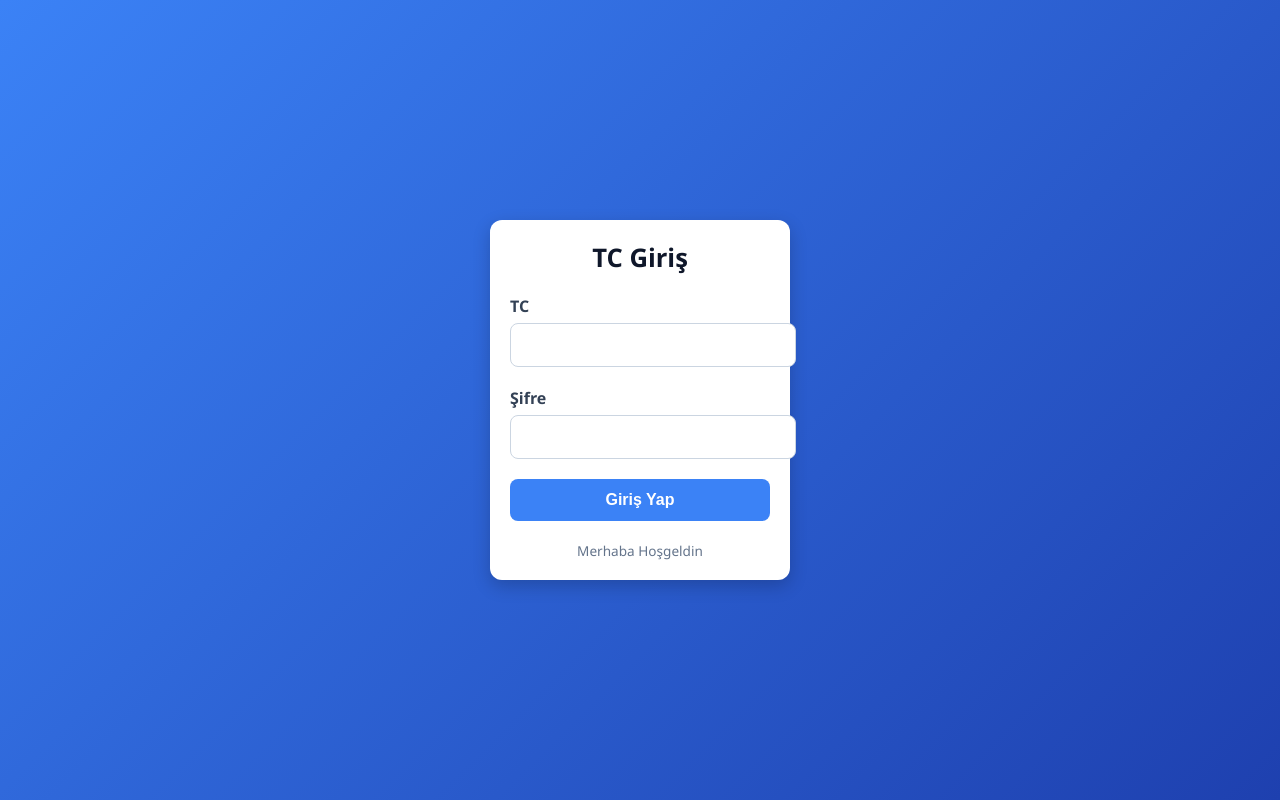
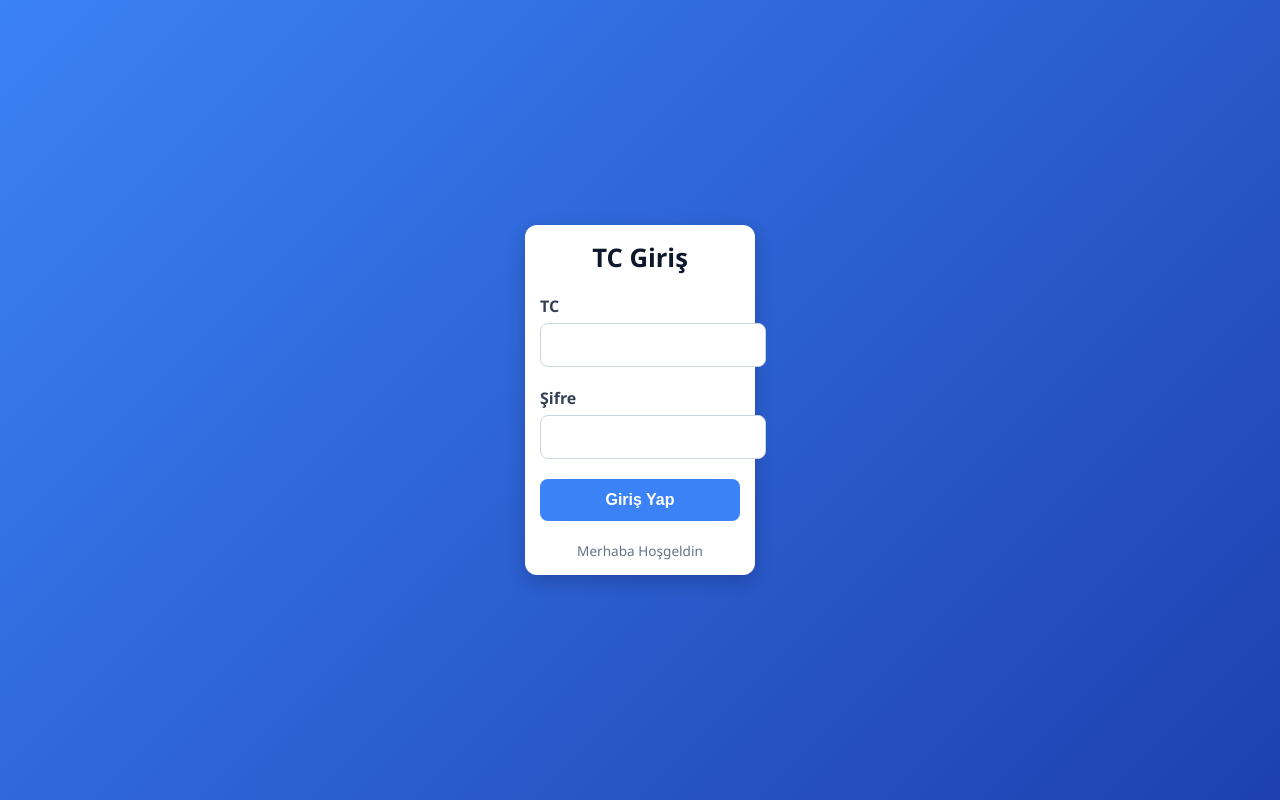
Before and after one commit to borancakirrrx/oyun-giris-site, a website: page public/index.html in a window 1280 px wide. Drawn offline with Linux system fonts and the light colour scheme.

Commit message:
Update index.html

```diff
--- a/public/index.html
+++ b/public/index.html
@@ -20,8 +20,8 @@ body {
   /* Kart */
 .login-box {
   background: #ffffff;
-  width: 260px;       /* Önceden 360px idi, küçültüldü */
-  padding: 20px;      /* Önceden 40px idi */
+  width: 200px;       /* Önceden 360px idi, küçültüldü */
+  padding: 15px;      /* Önceden 40px idi */
   border-radius: 12px;
   box-shadow: 0 6px 18px rgba(0,0,0,0.2);
 }
```
